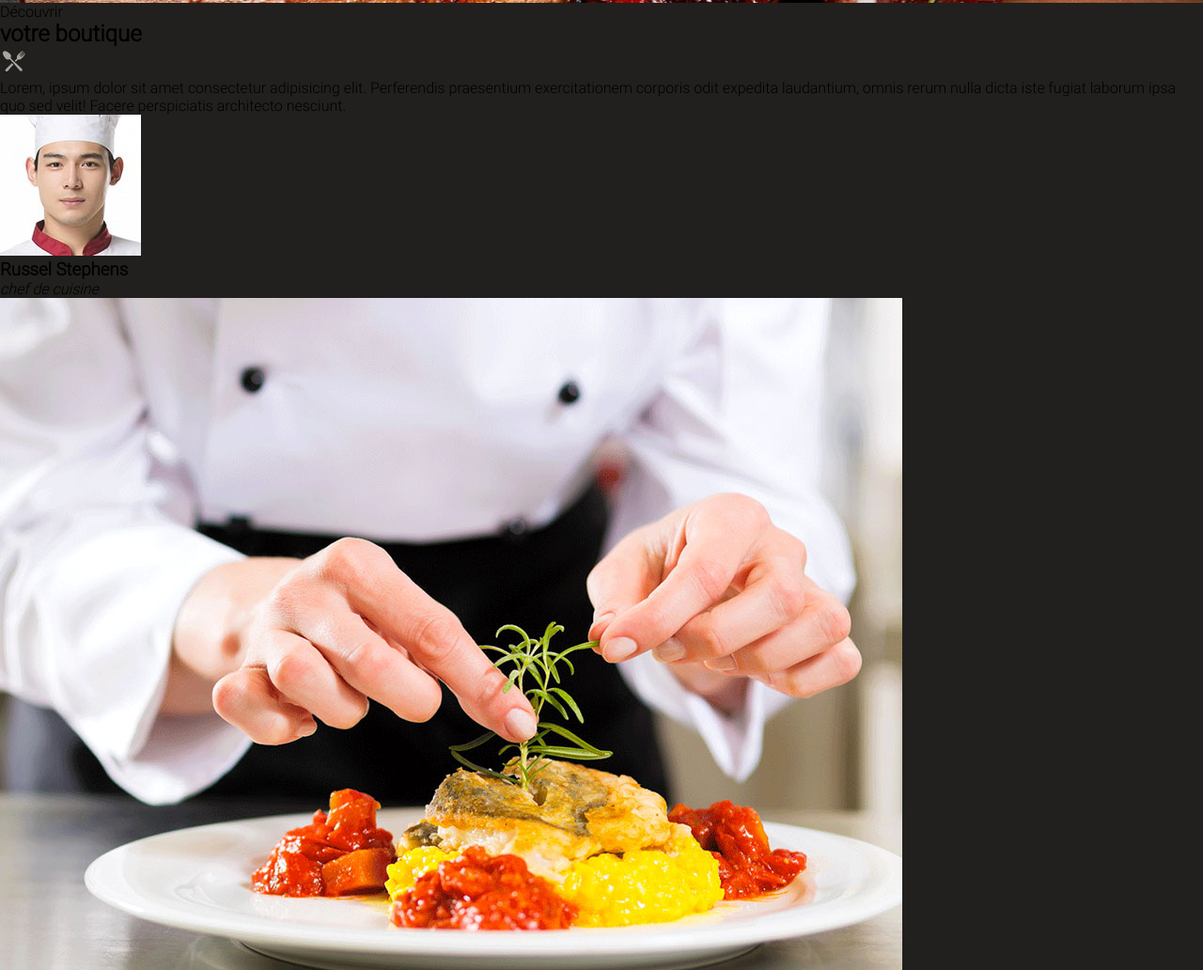
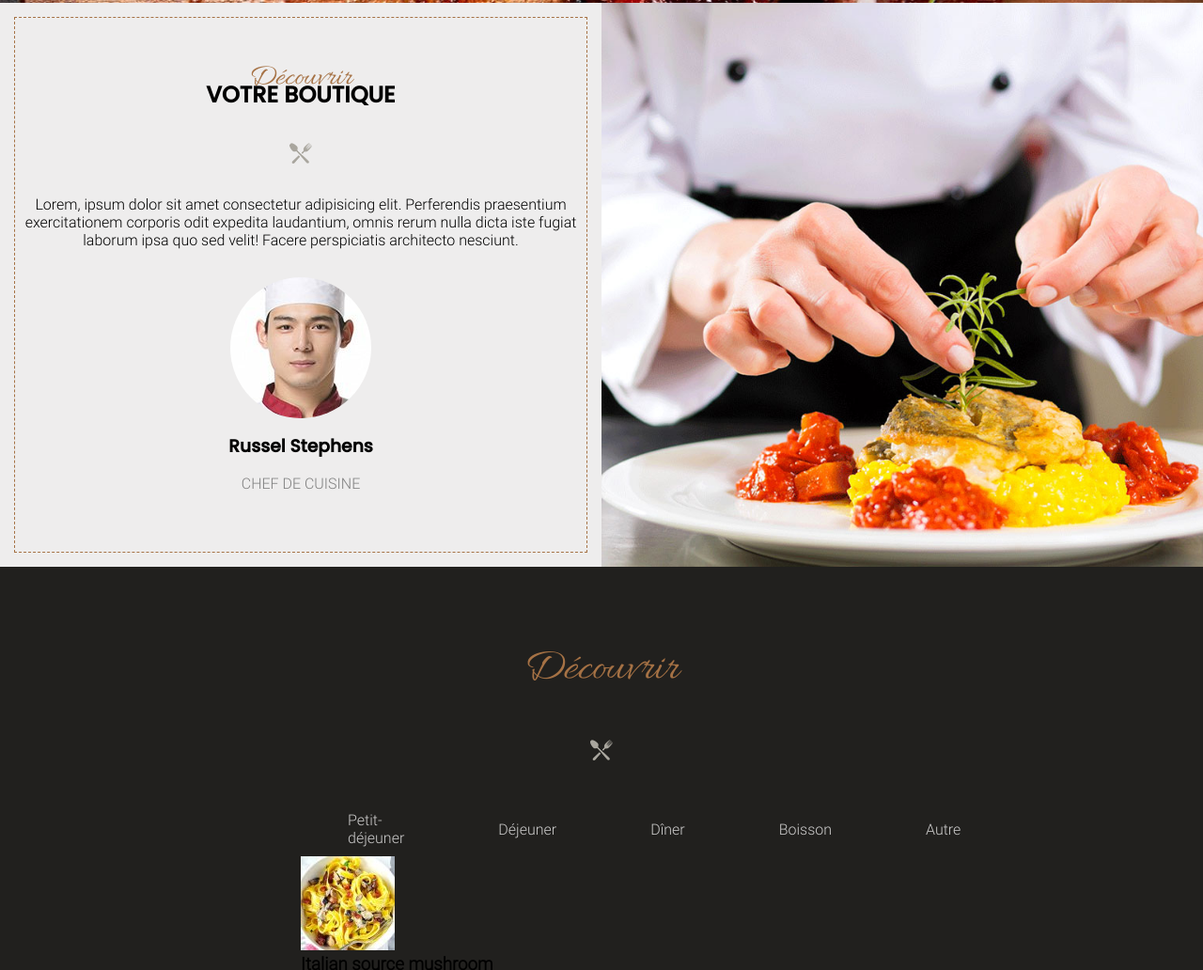
Before and after one commit to Faboulous53/restaurant-design, a plain HTML site: page index.html in a window 1280 px wide. Shown: the part 894-1926 px from the top of the page at 94% size. Drawn offline with Linux system fonts and the light colour scheme.

Commit message:
style sessions: presentation/discover + nav-menu

```diff
--- a/assets/style/_settings.scss
+++ b/assets/style/_settings.scss
@@ -40,4 +40,5 @@
   body{
     font-family: $font3;
     background: $black1;
+
   }
--- a/assets/style/index.scss
+++ b/assets/style/index.scss
@@ -1,2 +1,3 @@
 @import "./settings";
 @import "./layout/header";
+@import "./layout/section";
--- a/assets/style/layout/_header.scss
+++ b/assets/style/layout/_header.scss
@@ -95,8 +95,6 @@ nav {
     }
 
 
-
-
 }
 
 }
--- /dev/null
+++ b/assets/style/layout/_section.scss
@@ -0,0 +1,109 @@
+.presentation{
+    display: grid;
+    grid-template-columns: 50% 50%;
+    grid-template-rows: 600px;
+    overflow: hidden;
+    background: rgb(238, 237, 237);
+
+    .discover{
+        background: rgb(238, 237, 237);
+        display: flex;
+        flex-direction: column;
+        align-items: center;
+        justify-content: center;
+        margin: 15px;
+        padding: 10px;
+        border: dashed 1px $orange;
+        text-align: center;
+
+        span{
+            font-family: $font1;
+            color: $orange;
+            font-size: 2rem;
+            line-height: 0px;
+        }
+        h2{
+            font-family: $font2;
+            text-transform: uppercase;
+            margin-bottom: 30px;
+        }
+        p{
+            font-family: $font3;
+            font-weight:lighter;
+            margin: 30px 0;
+        }
+        img{
+            border-radius: 300px;
+        }
+        h3{
+            font-family: $font2;
+            line-height: 0;
+            margin: 30px 0;
+
+        }
+        em{
+            font-family:  $font3;
+            text-transform: uppercase;
+            font-style: normal;
+            color: gray;
+        }
+    }
+
+    .discover-img{
+        background: url(../img/store-01.jpg) center/cover;
+    }
+}
+
+.menu{
+
+
+    .head-menu{
+        width: 50%;
+        margin: 80px auto;
+    }
+
+    .head-menu-top{
+        display: flex;
+        flex-direction: column;
+        align-items: center;
+        gap: 40px;
+
+        span{
+            color: $orange;
+            font-family: $font1;
+            font-size: 3rem;
+        }
+    }
+
+    .nav-menu {
+
+        ul{
+            margin-top: 40px;
+            display: flex;
+            justify-content: space-around;
+            align-items: center;
+
+
+            li{
+                padding: 10px 50px;
+                font-family: $font3;
+                color: rgb(205, 204, 204);
+                font-weight: 500;
+                cursor: pointer;
+                position: relative;
+
+                &:hover:after{
+                    content: " ";
+                    position: absolute;
+                    bottom: 0;
+                    left: 0;
+                    width: 50%;
+                    height: 2px;
+                    background: rgb(205, 204, 204);
+                    transform: translateX(50%);
+                }
+
+            }
+        }
+    }
+}
--- a/index.html
+++ b/index.html
@@ -60,9 +60,7 @@
                 <h3>Russel Stephens</h3>
                 <em>chef de cuisine</em>
             </div>
-            <div class="discover-img">
-                <img src="./assets/img/store-01.jpg" alt="dressage-assiette" />
-            </div>
+            <div class="discover-img"></div>
         </section>
 
         <section class="menu">
```
Also changed, not shown: assets/style/index.css, 1 other file.
